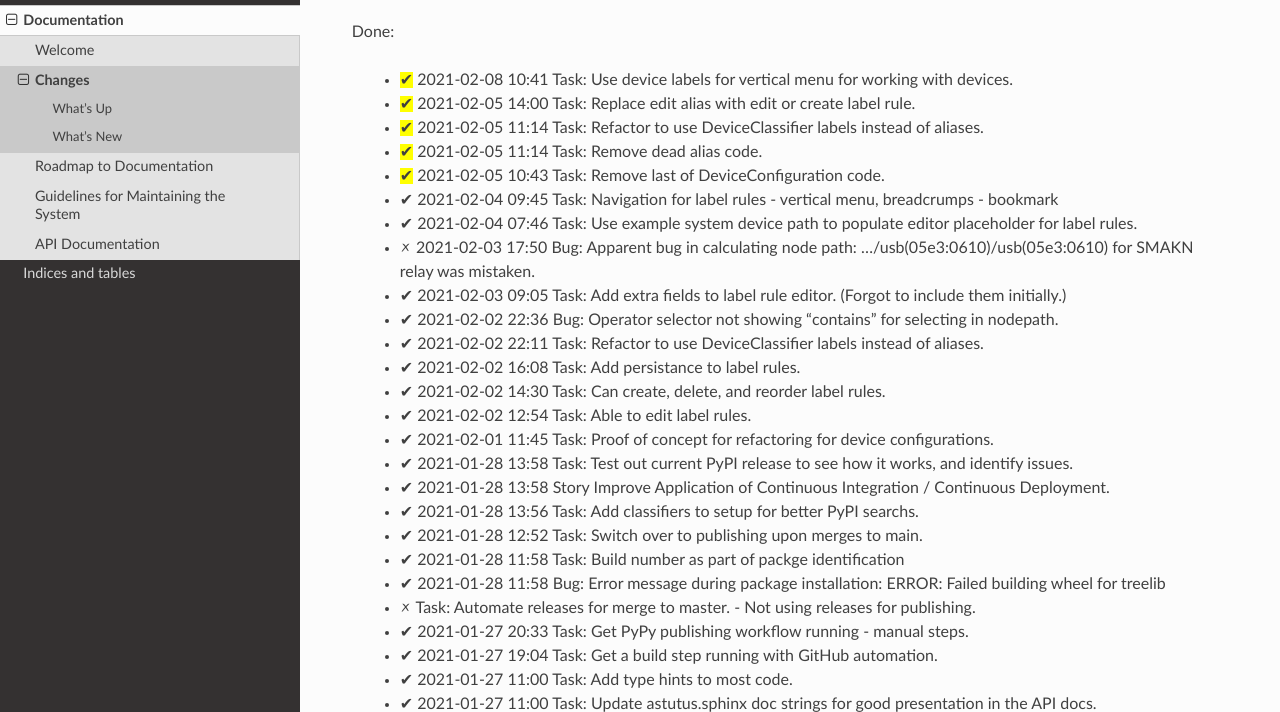
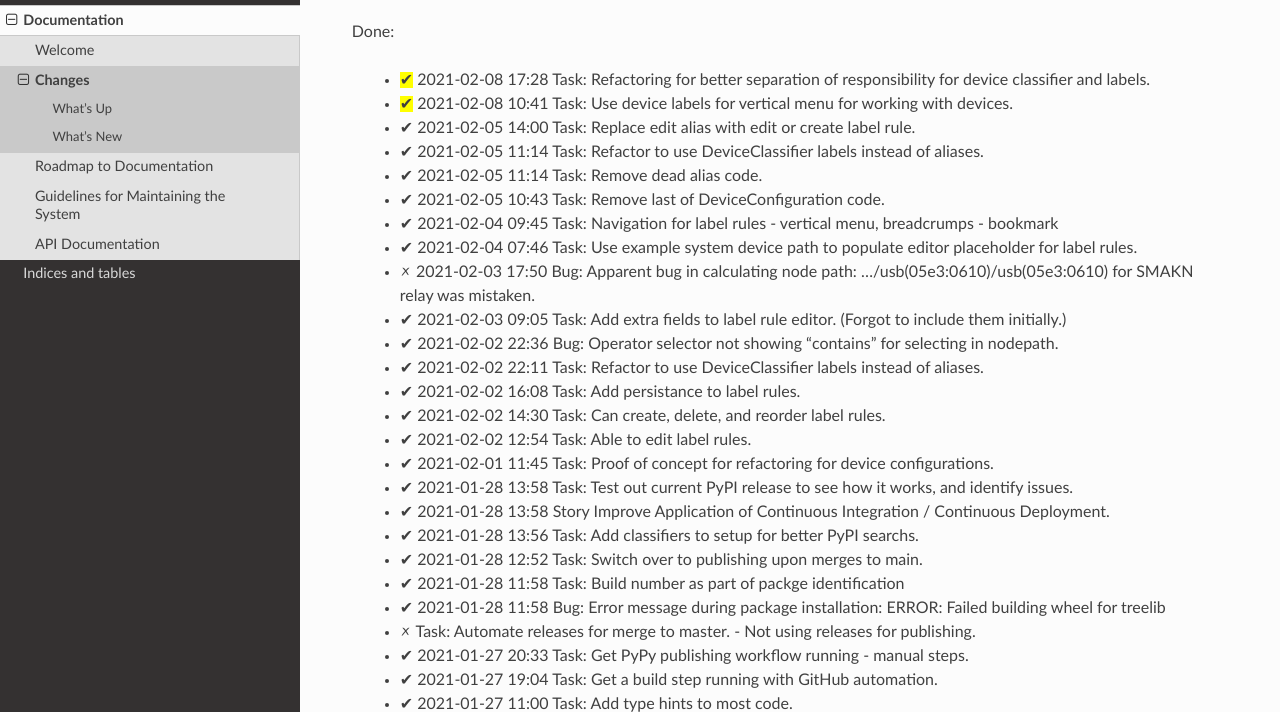
Before and after one commit to rich-dobbs-13440/astutus, a Sphinx documentation site: the page built from docs/doc/changes.rst, in a window 1280 px wide and 900 px high, scrolled down 988 px, cut to the strip 188-900 px from the top of the window. Built offline with Sphinx 7.4.7 and the Read the Docs theme 2.0.0, drawn with Linux system fonts in a browser that asks for light colours; the version number is read from the project's files by our own code.

Commit message:
Task: Refactoring for better separation of responsibility for device classifier and labels.

```diff
--- a/docs/doc/changes.rst
+++ b/docs/doc/changes.rst
@@ -70,11 +70,12 @@ hand waving, but not as detailed as repository commits.
 
 Done:
 
+  * |newly_done| 2021-02-08 17:28 Task: Refactoring for better separation of responsibility for device classifier and labels.
   * |newly_done| 2021-02-08 10:41 Task: Use device labels for vertical menu for working with devices.
-  * |newly_done| 2021-02-05 14:00 Task: Replace edit alias with edit or create label rule.
-  * |newly_done| 2021-02-05 11:14 Task: Refactor to use DeviceClassifier labels instead of aliases.
-  * |newly_done| 2021-02-05 11:14 Task: Remove dead alias code.
-  * |newly_done| 2021-02-05 10:43 Task: Remove last of DeviceConfiguration code.
+  * |done| 2021-02-05 14:00 Task: Replace edit alias with edit or create label rule.
+  * |done| 2021-02-05 11:14 Task: Refactor to use DeviceClassifier labels instead of aliases.
+  * |done| 2021-02-05 11:14 Task: Remove dead alias code.
+  * |done| 2021-02-05 10:43 Task: Remove last of DeviceConfiguration code.
   * |done| 2021-02-04 09:45 Task: Navigation for label rules - vertical menu, breadcrumps - bookmark
   * |done| 2021-02-04 07:46 Task: Use example system device path to populate editor placeholder for label rules.
   * |dropped| 2021-02-03 17:50 Bug: Apparent bug in calculating node path:  .../usb(05e3:0610)/usb(05e3:0610) for SMAKN relay was mistaken.
```
Also changed, not shown: 1 other file.
